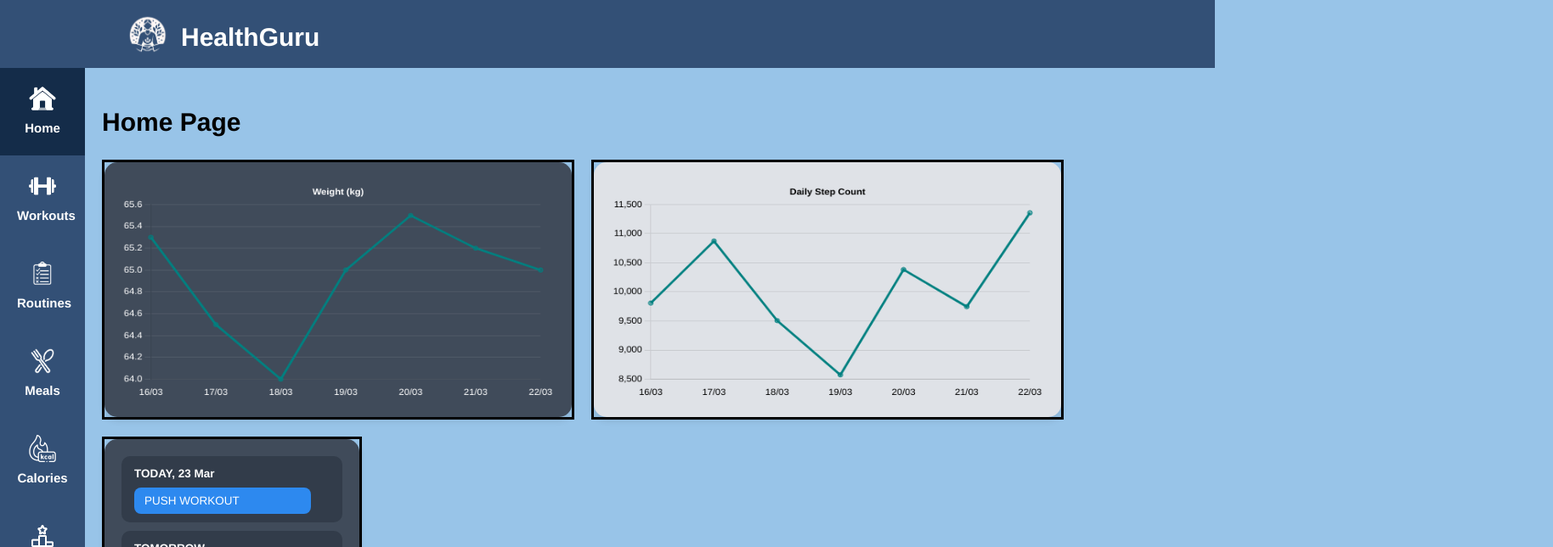
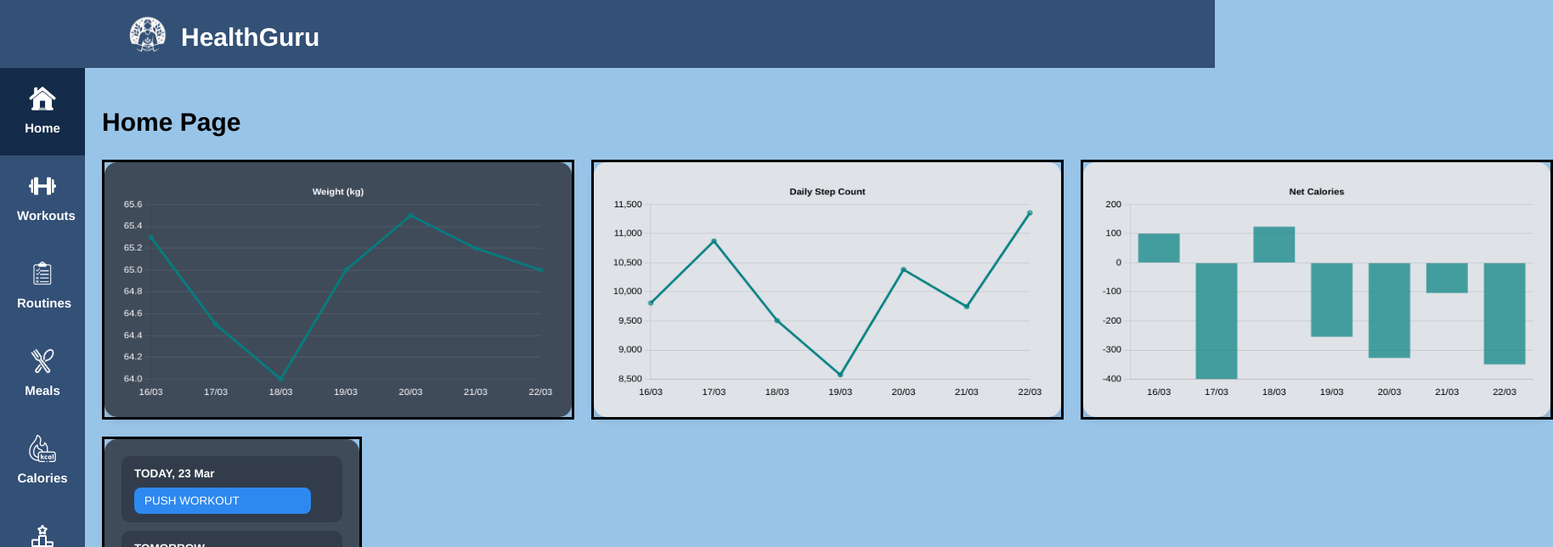
Before and after one commit to BT3103AppDev1/l1-final-term-project-group7, a Vue app: page / in a window 1280 px wide. Shown: the top 644 px of the page at 85% size, 1828 px wide, since content can reach past the window. Built offline with nearby package versions, Linux system fonts and the light colour scheme.

Commit message:
Added Net Calories widget
Added Net Calories Widget with hard coded data input first.

```diff
--- /dev/null
+++ b/src/components/NetCalories.vue
@@ -0,0 +1,75 @@
+<template>
+    <Bar
+      id="netCalories_widget"
+      :data="chartData"
+      :options="chartOptions" />
+  </template>
+
+  <script>
+  import { Bar } from 'vue-chartjs'
+  import { Chart as ChartJS, Title, Tooltip, Legend, CategoryScale, LinearScale, BarElement } from 'chart.js'
+
+  // Register the components from Chart.js
+  ChartJS.register(Title, Tooltip, Legend, CategoryScale, LinearScale, BarElement)
+
+  export default {
+    name: "netCaloriesWidget",
+    components: {
+       Bar
+    },
+    data() {
+      return {
+        chartData: {
+          labels: ['16/03', '17/03', '18/03', '19/03', '20/03', '21/03', '22/03'],
+          datasets: [
+            {
+              label: 'Net Calories',
+              backgroundColor: 'rgba(0, 128, 128, 0.7)',
+              borderColor: '#008080',
+              data: [100, -400, 124, -254, -327, -104, -349]
+            }
+          ]
+        },
+        chartOptions: {
+          responsive: true,
+          maintainAspectRatio: false,
+          plugins: {
+            legend: {
+              display:false,
+            },
+            title: {
+              display: true,
+              text: 'Net Calories',
+              color: 'Black'
+            }
+          },
+          scales: {
+            x: {
+              ticks: {
+                color: 'Black'
+              },
+              grid: {
+                display: false
+              }
+            },
+            y: {
+              beginAtZero: true,
+              ticks: {
+                color: 'Black'
+              },
+            }
+          }
+        }
+      }
+    }
+  }
+  </script>
+
+  <style scoped>
+    #netCalories_widget {
+    background-color: #dfe2e7;
+    border-radius: 15px;
+    padding: 20px;
+    box-shadow: 0 4px 8px rgba(0, 0, 0, 0.1);
+    }
+  </style>
--- a/src/components/Weight.vue
+++ b/src/components/Weight.vue
@@ -21,7 +21,7 @@
         labels: ['16/03', '17/03', '18/03', '19/03', '20/03', '21/03', '22/03'],
         datasets: [
             {
-                backgroundColor: 'rgba(0, 128, 128, 0.5)', // Teal with some transparency for the point backgroun,
+            backgroundColor: 'rgba(0, 128, 128, 0.5)', // transparency for the point backgroun,
             borderColor: '#008080',
             data: [65.3, 64.5, 64, 65, 65.5, 65.2,65]
             }
@@ -37,24 +37,24 @@
                 title: {
                     display: true,
                     text: 'Weight (kg)',
-                    color: 'white' // Adjust the title color
+                    color: 'white'
                 }
             },
             scales: {
                 x: {
                     ticks: {
-                        color: 'white' // Adjust the x-axis labels color
+                        color: 'white'
                     },
                     grid: {
-                        display: false // Adjust the color of the x-axis grid lines
+                        display: false
                     }
                 },
                 y: {
                     ticks: {
-                        color: 'white' // Adjust the y-axis labels color
+                        color: 'white'
                     },
                     grid: {
-                        color: 'rgba(255, 255, 255, 0.1)' // Adjust the color of the y-axis grid lines
+                        color: 'rgba(255, 255, 255, 0.1)'
                     }
                 }
             }
@@ -69,7 +69,7 @@
 
 <style scoped>
 #weight_widget {
-  background-color: #404b5a; /* Dark background color */
+  background-color: #404b5a;
   border-radius: 15px;
   padding: 20px;
   box-shadow: 0 4px 8px rgba(0, 0, 0, 0.1); /* Box shadow for depth*/
--- a/src/views/Home.vue
+++ b/src/views/Home.vue
@@ -7,6 +7,9 @@
       </div>
       <div class="chart steps">
         <stepsWidget />
+      </div>
+      <div class="chart netCalories">
+        <netCaloriesWidget />
       </div>
       <div class="calendar">
         <calendarWidget />
@@ -21,13 +24,15 @@
   import weightWidget from '@/components/Weight.vue'
   import stepsWidget from '@/components/Steps.vue'
   import calendarWidget from '@/components/Calendar.vue'
+  import netCaloriesWidget from '@/components/NetCalories.vue'
 
   export default {
     name: 'App',
     components: {
       weightWidget,
       stepsWidget,
-      calendarWidget
+      calendarWidget,
+      netCaloriesWidget
     },
     data() {
       return {
@@ -50,7 +55,7 @@
 }
 .grid-container {
   display: grid;
-  grid-template-columns: repeat(2, 1fr); /* creates two columns */
+  grid-template-columns: repeat(3, 1fr); /* creates two columns */
   grid-gap: 20px; /* space between the widgets */
   margin-bottom: 20px; /* space below the grid for any additional content */
 }
```
